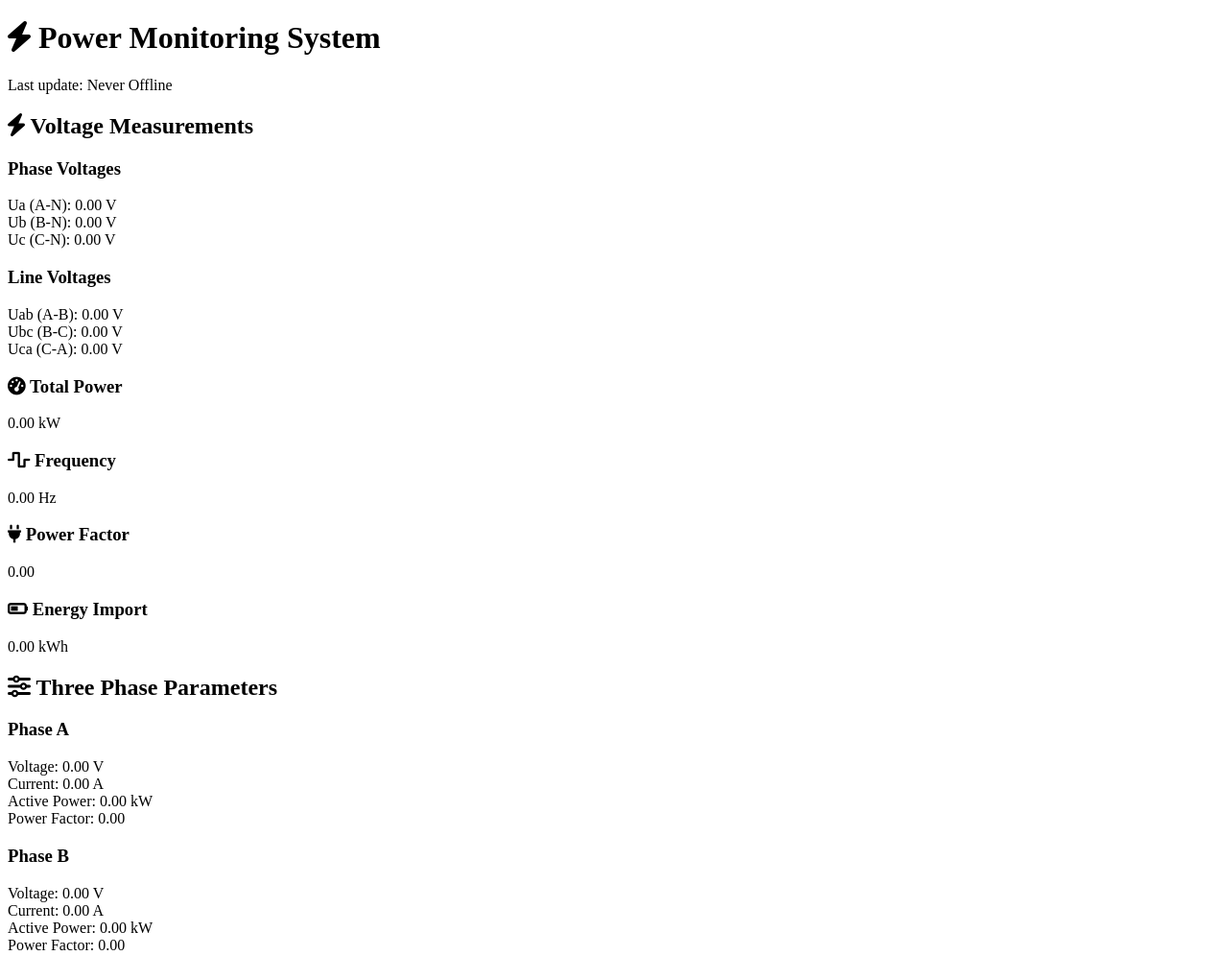
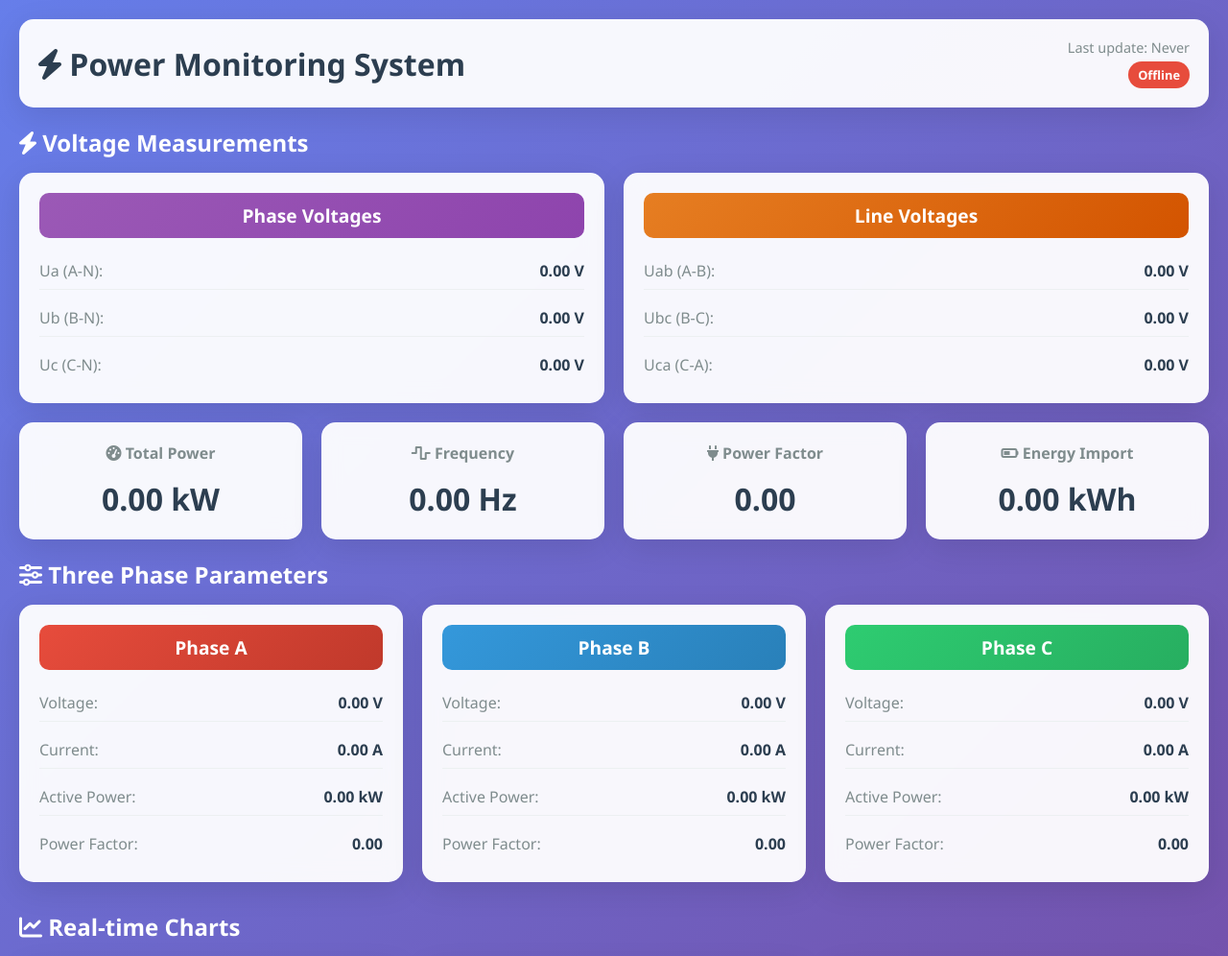
Before and after one commit to Hovomkrtumyan/MeterData, a website: page public/index.html in a window 1280 px wide. Shown: the top 996 px of the page at 96% size. Drawn offline with nearby package versions, Linux system fonts and the light colour scheme; no server answers.

Commit message:
Deploy to Render

```diff
--- a/public/style.css
+++ b/public/style.css
@@ -1,3 +1,257 @@
+* {
+    margin: 0;
+    padding: 0;
+    box-sizing: border-box;
+}
+
+body {
+    font-family: 'Segoe UI', Tahoma, Geneva, Verdana, sans-serif;
+    background: linear-gradient(135deg, #667eea 0%, #764ba2 100%);
+    min-height: 100vh;
+    color: #333;
+}
+
+.container {
+    max-width: 1400px;
+    margin: 0 auto;
+    padding: 20px;
+}
+
+.header {
+    background: rgba(255, 255, 255, 0.95);
+    padding: 20px;
+    border-radius: 15px;
+    margin-bottom: 20px;
+    box-shadow: 0 8px 32px rgba(0, 0, 0, 0.1);
+    display: flex;
+    justify-content: space-between;
+    align-items: center;
+}
+
+.header h1 {
+    color: #2c3e50;
+    font-size: 2rem;
+}
+
+.status-bar {
+    display: flex;
+    flex-direction: column;
+    align-items: flex-end;
+    gap: 5px;
+}
+
+#lastUpdate {
+    font-size: 0.9rem;
+    color: #7f8c8d;
+}
+
+.status-online, .status-offline {
+    padding: 5px 10px;
+    border-radius: 20px;
+    font-size: 0.8rem;
+    font-weight: bold;
+}
+
+.status-online {
+    background: #2ecc71;
+    color: white;
+}
+
+.status-offline {
+    background: #e74c3c;
+    color: white;
+}
+
+.card {
+    background: rgba(255, 255, 255, 0.95);
+    border-radius: 15px;
+    padding: 20px;
+    box-shadow: 0 8px 32px rgba(0, 0, 0, 0.1);
+    backdrop-filter: blur(10px);
+    border: 1px solid rgba(255, 255, 255, 0.2);
+}
+
+/* Voltage Cards */
+.voltage-section {
+    margin-bottom: 20px;
+}
+
+.voltage-section h2 {
+    color: white;
+    margin-bottom: 15px;
+    font-size: 1.5rem;
+}
+
+.voltage-cards {
+    display: grid;
+    grid-template-columns: repeat(auto-fit, minmax(300px, 1fr));
+    gap: 20px;
+}
+
+.voltage-card {
+    transition: transform 0.3s ease;
+}
+
+.voltage-card:hover {
+    transform: translateY(-3px);
+}
+
+.voltage-title {
+    padding: 10px;
+    border-radius: 10px;
+    color: white;
+    text-align: center;
+    margin-bottom: 15px;
+    font-size: 1.2rem;
+}
+
+.phase-voltages {
+    background: linear-gradient(135deg, #9b59b6, #8e44ad);
+}
+
+.line-voltages {
+    background: linear-gradient(135deg, #e67e22, #d35400);
+}
+
+.voltage-params {
+    display: grid;
+    gap: 10px;
+}
+
+/* Summary Cards */
+.summary-cards {
+    display: grid;
+    grid-template-columns: repeat(auto-fit, minmax(250px, 1fr));
+    gap: 20px;
+    margin-bottom: 20px;
+}
+
+.summary-card {
+    text-align: center;
+    transition: transform 0.3s ease;
+}
+
+.summary-card:hover {
+    transform: translateY(-5px);
+}
+
+.summary-card h3 {
+    color: #7f8c8d;
+    margin-bottom: 15px;
+    font-size: 1rem;
+}
+
+.summary-card .value {
+    font-size: 2rem;
+    font-weight: bold;
+    color: #2c3e50;
+}
+
+/* Phase Section */
+.phase-section {
+    margin-bottom: 20px;
+}
+
+.phase-section h2 {
+    color: white;
+    margin-bottom: 15px;
+    font-size: 1.5rem;
+}
+
+.phase-cards {
+    display: grid;
+    grid-template-columns: repeat(auto-fit, minmax(300px, 1fr));
+    gap: 20px;
+}
+
+.phase-card {
+    transition: transform 0.3s ease;
+}
+
+.phase-card:hover {
+    transform: translateY(-3px);
+}
+
+.phase-title {
+    padding: 10px;
+    border-radius: 10px;
+    color: white;
+    text-align: center;
+    margin-bottom: 15px;
+    font-size: 1.2rem;
+}
+
+.phase-a { background: linear-gradient(135deg, #e74c3c, #c0392b); }
+.phase-b { background: linear-gradient(135deg, #3498db, #2980b9); }
+.phase-c { background: linear-gradient(135deg, #2ecc71, #27ae60); }
+
+.phase-params {
+    display: grid;
+    gap: 10px;
+}
+
+.param {
+    display: flex;
+    justify-content: space-between;
+    align-items: center;
+    padding: 8px 0;
+    border-bottom: 1px solid #ecf0f1;
+}
+
+.param:last-child {
+    border-bottom: none;
+}
+
+.param label {
+    color: #7f8c8d;
+    font-weight: 500;
+}
+
+.param span {
+    font-weight: bold;
+    color: #2c3e50;
+}
+
+/* Animations */
+@keyframes fadeIn {
+    from { opacity: 0; transform: translateY(20px); }
+    to { opacity: 1; transform: translateY(0); }
+}
+
+.card {
+    animation: fadeIn 0.5s ease;
+}
+
+.value-updated {
+    animation: pulse 0.5s ease;
+}
+
+@keyframes pulse {
+    0% { transform: scale(1); }
+    50% { transform: scale(1.05); }
+    100% { transform: scale(1); }
+}
+
+/* Responsive */
+@media (max-width: 768px) {
+    .container {
+        padding: 10px;
+    }
+
+    .header {
+        flex-direction: column;
+        gap: 10px;
+        text-align: center;
+    }
+
+    .status-bar {
+        align-items: center;
+    }
+
+    .summary-cards, .voltage-cards, .phase-cards {
+        grid-template-columns: 1fr;
+    }
+}
 /* Charts Section */
 .charts-section {
     margin-top: 30px;
```
